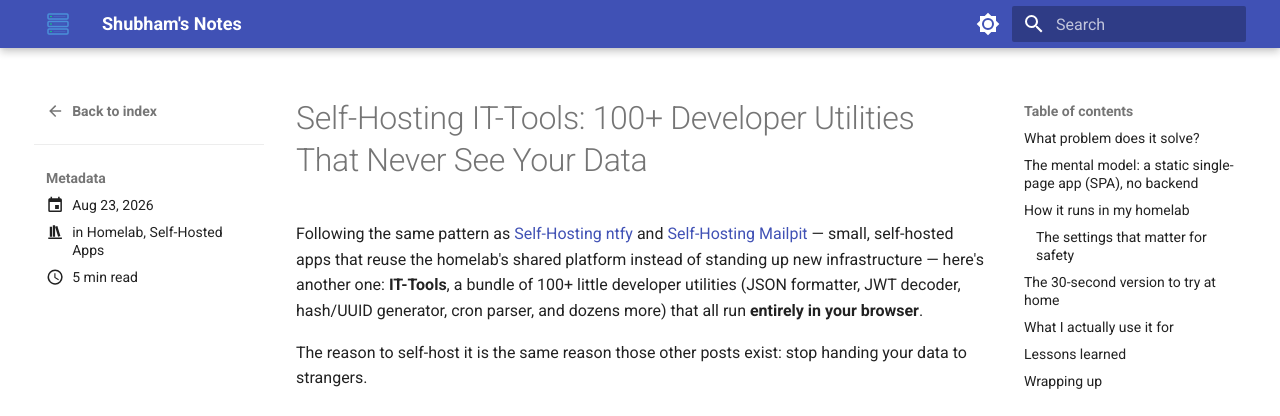
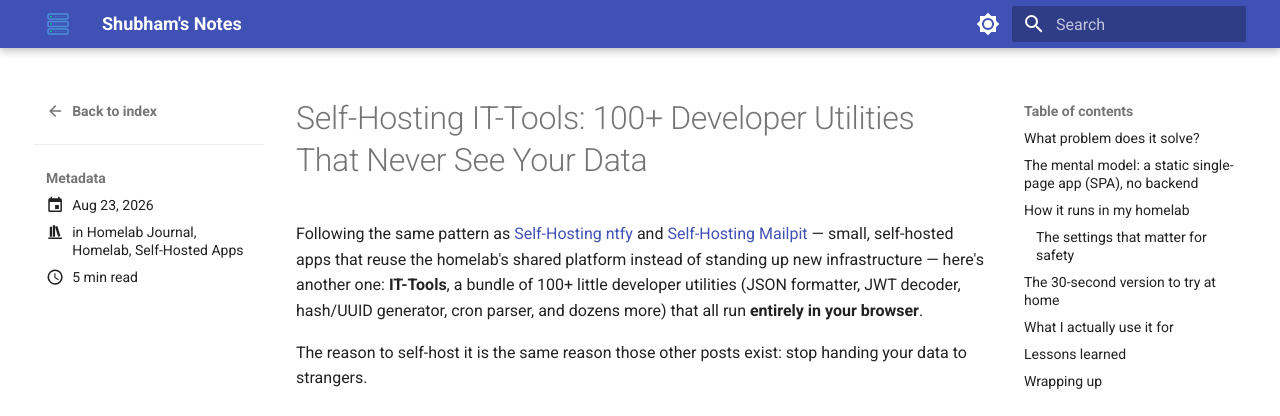
Before and after one commit to shubhamwagh/blog, an MkDocs documentation site: the page built from docs/posts/self-hosting-it-tools.md, in a window 1280 px wide. Shown: the top 416 px of the page. Built offline with MkDocs 1.6.1 and Material for MkDocs 9.7.7, drawn with Linux system fonts in a browser that asks for light colours; comment, search, counter and statistics services are not loaded.

Commit message:
fix: add Homelab Journal category (drafted before the category split)

```diff
--- a/docs/posts/self-hosting-it-tools.md
+++ b/docs/posts/self-hosting-it-tools.md
@@ -2,6 +2,7 @@
 date: 2026-08-23
 description: Why and how I self-host IT-Tools — a bundle of 100+ developer utilities that run entirely in your browser, so your tokens, JWTs, and payloads never leave your machine.
 categories:
+  - Homelab Journal
   - Homelab
   - Self-Hosted Apps
 tags:
```
